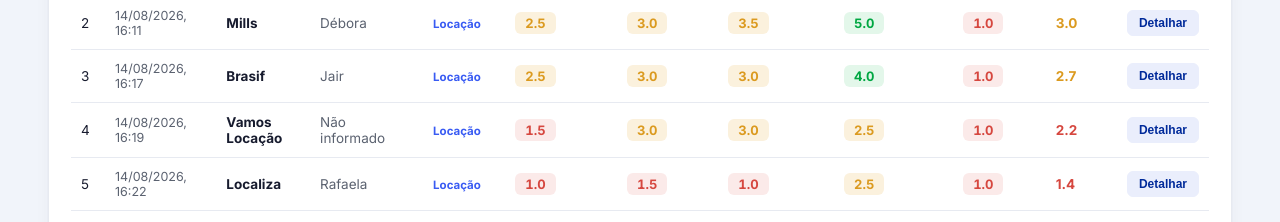
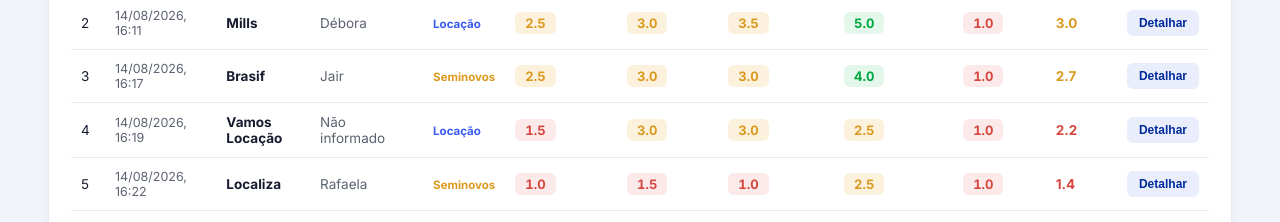
Before and after one commit to RENATO-RAY/Dashboard-ARMAC, a plain HTML site: page index.html in a window 1280 px wide. Shown: the part 1546-1768 px from the top of the page. Drawn offline with Linux system fonts and the light colour scheme.

Commit message:
Add files via upload

```diff
--- a/index.html
+++ b/index.html
@@ -556,9 +556,9 @@
 const EMBEDDED_RESPONSES = [
   {timestamp:'2026-08-14 16:09:51', empresa:'Sotreq',        vendedor:'Gabriel',                         tipo:'Locação',   isArmac:false, scores:[3.5,3.5,3.5,3.5,5.0,5.0,4.5,4.5,4.5,4.5]},
   {timestamp:'2026-08-14 16:11:43', empresa:'Mills',         vendedor:'Débora',                          tipo:'Locação',   isArmac:false, scores:[2.5,2.5,3.0,3.0,3.5,3.5,5.0,5.0,1.0,1.0]},
-  {timestamp:'2026-08-14 16:17:43', empresa:'Brasif',        vendedor:'Jair',                            tipo:'Locação',   isArmac:false, scores:[2.5,2.5,3.0,3.0,3.0,3.0,4.0,4.0,1.0,1.0]},
+  {timestamp:'2026-08-14 16:17:43', empresa:'Brasif',        vendedor:'Jair',                            tipo:'Seminovos', isArmac:false, scores:[2.5,2.5,3.0,3.0,3.0,3.0,4.0,4.0,1.0,1.0]},
   {timestamp:'2026-08-14 16:19:26', empresa:'Vamos Locação', vendedor:'Não informado',                   tipo:'Locação',   isArmac:false, scores:[1.5,1.5,3.0,3.0,3.0,3.0,2.5,2.5,1.0,1.0]},
-  {timestamp:'2026-08-14 16:22:00', empresa:'Localiza',      vendedor:'Rafaela',                         tipo:'Locação',   isArmac:false, scores:[1.0,1.0,1.5,1.5,1.0,1.0,2.5,2.5,1.0,1.0]},
+  {timestamp:'2026-08-14 16:22:00', empresa:'Localiza',      vendedor:'Rafaela',                         tipo:'Seminovos', isArmac:false, scores:[1.0,1.0,1.5,1.5,1.0,1.0,2.5,2.5,1.0,1.0]},
   {timestamp:'2026-08-19 08:28:41', empresa:'Armac',         vendedor:'Mauro Ferreira',                  tipo:'Locação',   isArmac:true,  scores:[1.0,1.0,3.0,2.0,4.0,5.0,3.0,2.0,'N/A',1.0]},
   {timestamp:'2026-08-19 08:29:59', empresa:'Armac',         vendedor:'Loja - São José dos Campos',      tipo:'Locação',   isArmac:true,  scores:[1.0,'N/A','N/A','N/A','N/A','N/A','N/A','N/A','N/A','N/A']},
   {timestamp:'2026-08-19 08:31:45', empresa:'Armac',         vendedor:'Rodrigo - Presidente Prudente',   tipo:'Seminovos', isArmac:true,  scores:[1.0,5.0,2.0,5.0,5.0,5.0,4.0,4.0,5.0,5.0]},
```
